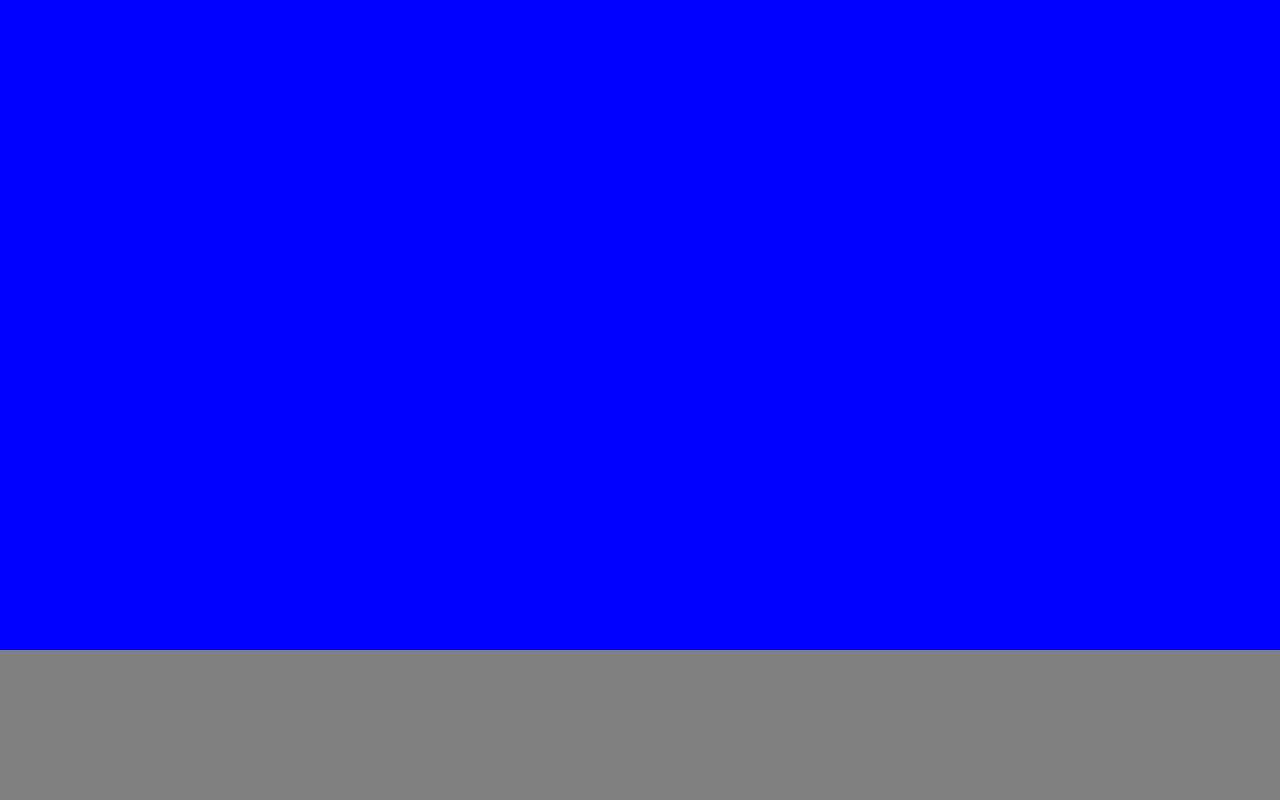
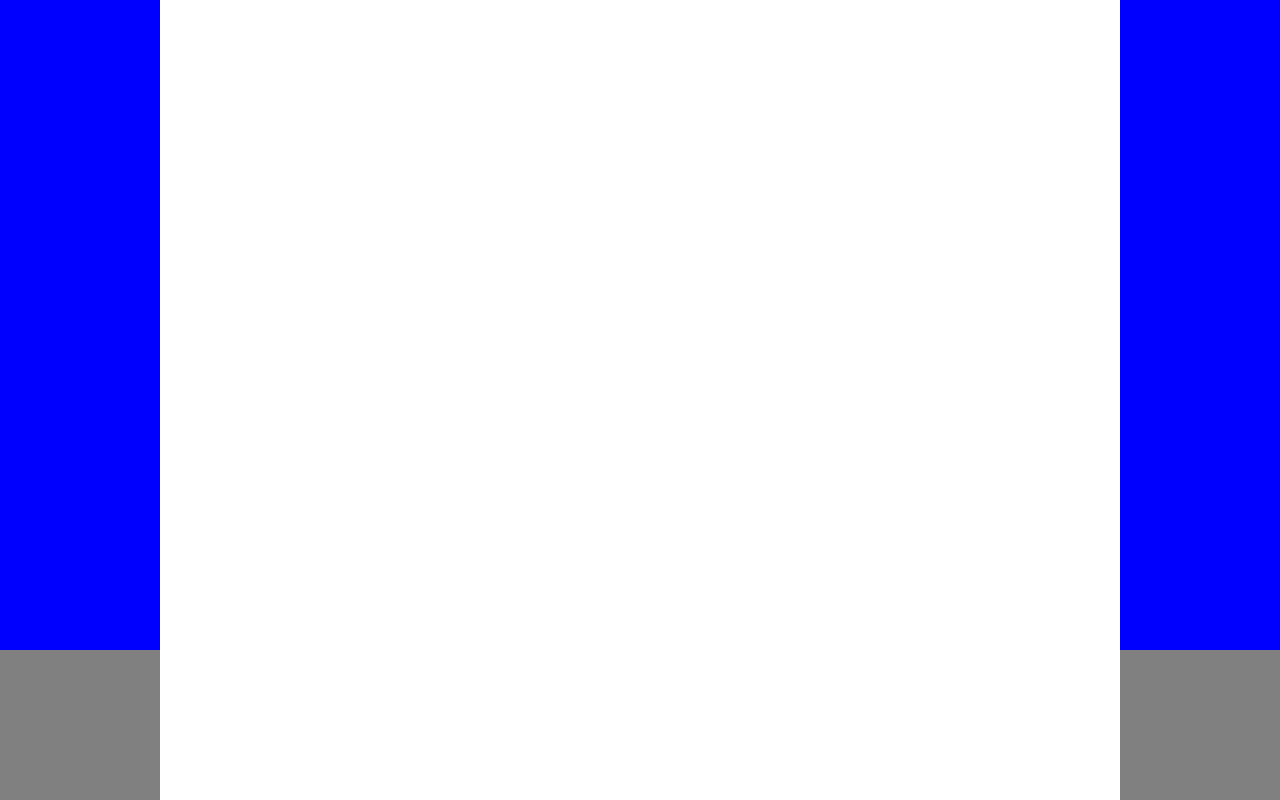
Before and after one commit to Fogthecatman/JadeSass, a plain HTML site: page _includes/index.html in a window 1280 px wide. Shown: the part 650-1450 px from the top of the page. Drawn offline with nearby package versions, Linux system fonts and the light colour scheme.

Commit message:
Commit #4 Testing Materialize

```diff
--- a/_includes/index.html
+++ b/_includes/index.html
@@ -1 +1 @@
-<!DOCTYPE html><html lang="en"><head><title>Jacob</title><link href="https://cdnjs.cloudflare.com/ajax/libs/materialize/0.97.5/css/materialize.min.css" rel="stylesheet"><link href="../css/style.css" rel="stylesheet" type="text/css"><script src="https://cdnjs.cloudflare.com/ajax/libs/materialize/0.97.5/js/materialize.min.js"></script></head></html><body><div id="section-head"></div><div id="section-body"></div><div id="section-footer"></div></body>
+<!DOCTYPE html><html lang="en"><head><title>Jacob</title><link href="https://cdnjs.cloudflare.com/ajax/libs/materialize/0.97.5/css/materialize.min.css" rel="stylesheet"><link href="../css/style.css" rel="stylesheet" type="text/css"><script src="https://cdnjs.cloudflare.com/ajax/libs/materialize/0.97.5/js/materialize.min.js"></script></head></html><body><div id="section-head"><div id="section-head-inner"><div class="row"><div class="col s12 m6"><div class="card blue-grey darken-1"><div class="card-content white-text"><span class="card-title">Card Title</span><p>Lorem ipsum dolor sit amet, consectetur adipisicing elit. Voluptate fuga molestias necessitatibus mollitia atque voluptatem asperiores, iste delectus numquam sunt omnis, autem id praesentium officiis molestiae non magni repudiandae, quisquam.   </p></div><div class="card-action"><a href="#">This is a Link</a><a href="#">This is a Link</a></div></div></div></div></div></div><div id="section-body"><div id="section-body-inner"></div></div><div id="section-footer"><div id="section-footer-inner"></div></div></body>
--- a/sass/style.scss
+++ b/sass/style.scss
@@ -1,13 +1,33 @@
 #section-head {
     height: 500px;
     background-color: yellow;
+
+    #section-head-inner {
+        height: 100%;
+        max-width: 960px;
+        background-color: white;
+        margin: 0 auto;
+    }
 }
 
 #section-body {
     height: 800px;
     background-color: blue;
+
+    #section-body-inner {
+        height: 100%;
+        max-width: 960px;
+        background-color: white;
+        margin: 0 auto;
+    }
 }
 #section-footer {
     height: 150px;
     background-color: grey;
+    #section-footer-inner {
+        height: 100%;
+        max-width: 960px;
+        background-color: white;
+        margin: 0 auto;
+    }
 }
```
Also changed, not shown: _includes/css/style.css, 2 other files.
